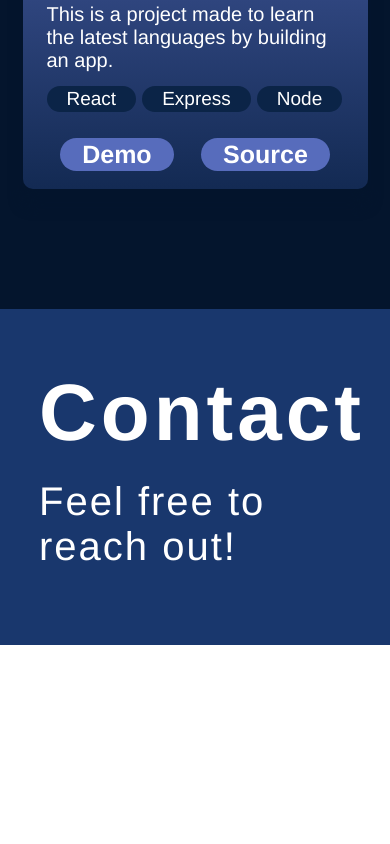
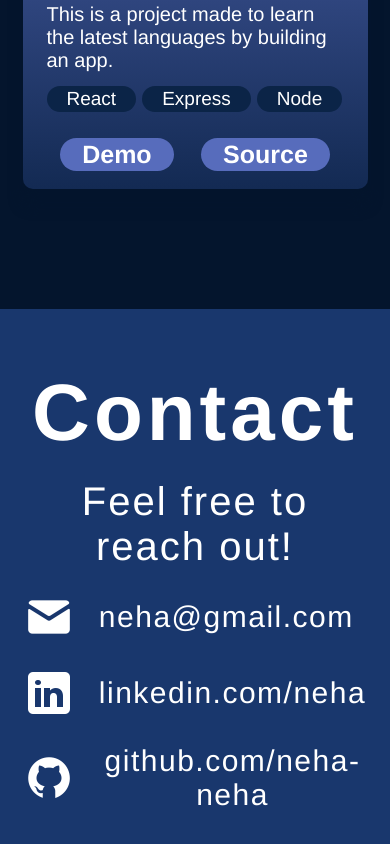
Before and after one commit to nipun-munasinghe/example-react-portfolio, a React (Vite) app: page / in a window 390 px wide. Shown: the part 4595-5439 px from the top of the page. Before the commit the page ends 5240 px from the top, so only its background shows below. Built offline with nearby package versions, Linux system fonts and the light colour scheme; the HTML template or start-up script is replaced by a standard one.

Commit message:
Update Contact.module.css
Completed with responsive part

```diff
--- a/src/components/Contact/Contact.module.css
+++ b/src/components/Contact/Contact.module.css
@@ -58,3 +58,18 @@
   font-weight: 400;
   letter-spacing: 1.5px;
 }
+
+/* responsive part */
+@media screen and (max-width: 830px) {
+    .container {
+        flex-direction: column;
+        gap: 23px;
+    }
+
+    .text {
+        flex-direction: column;
+        gap: 23px;
+        align-items: center;
+        text-align: center;
+    }
+}
```
